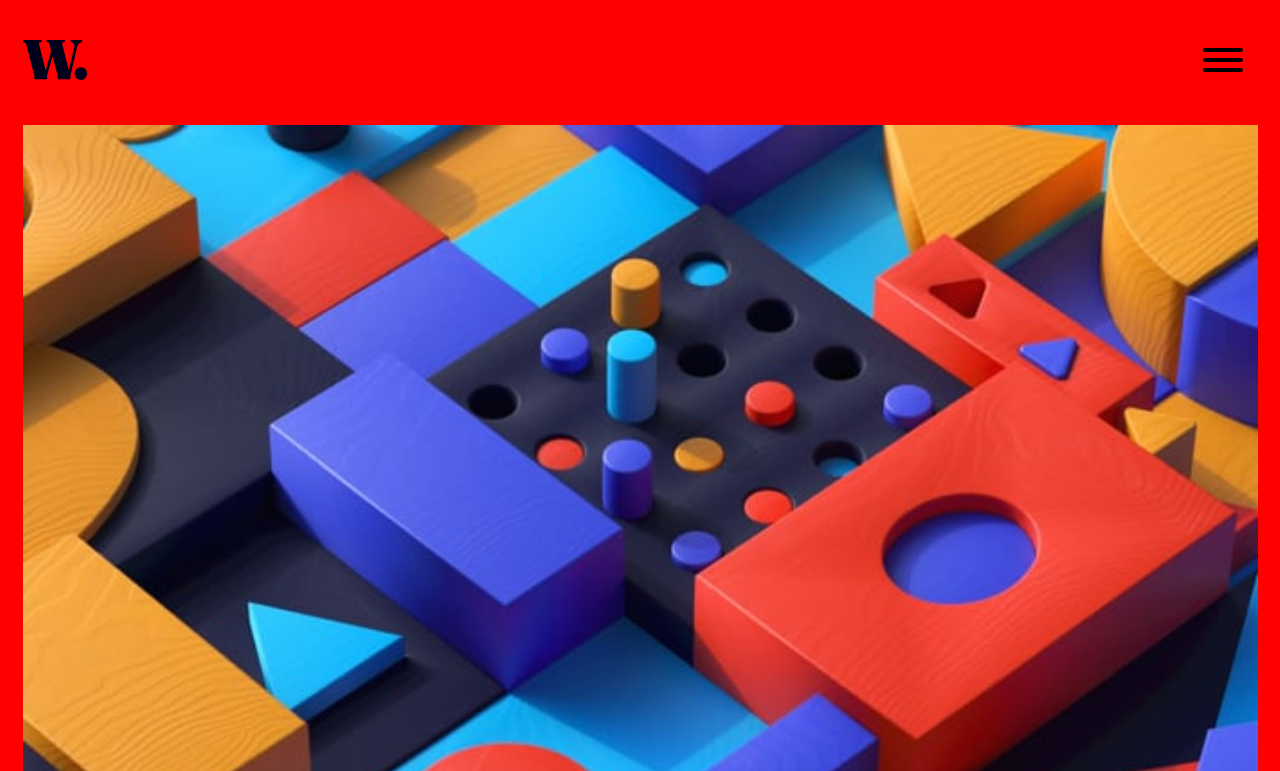
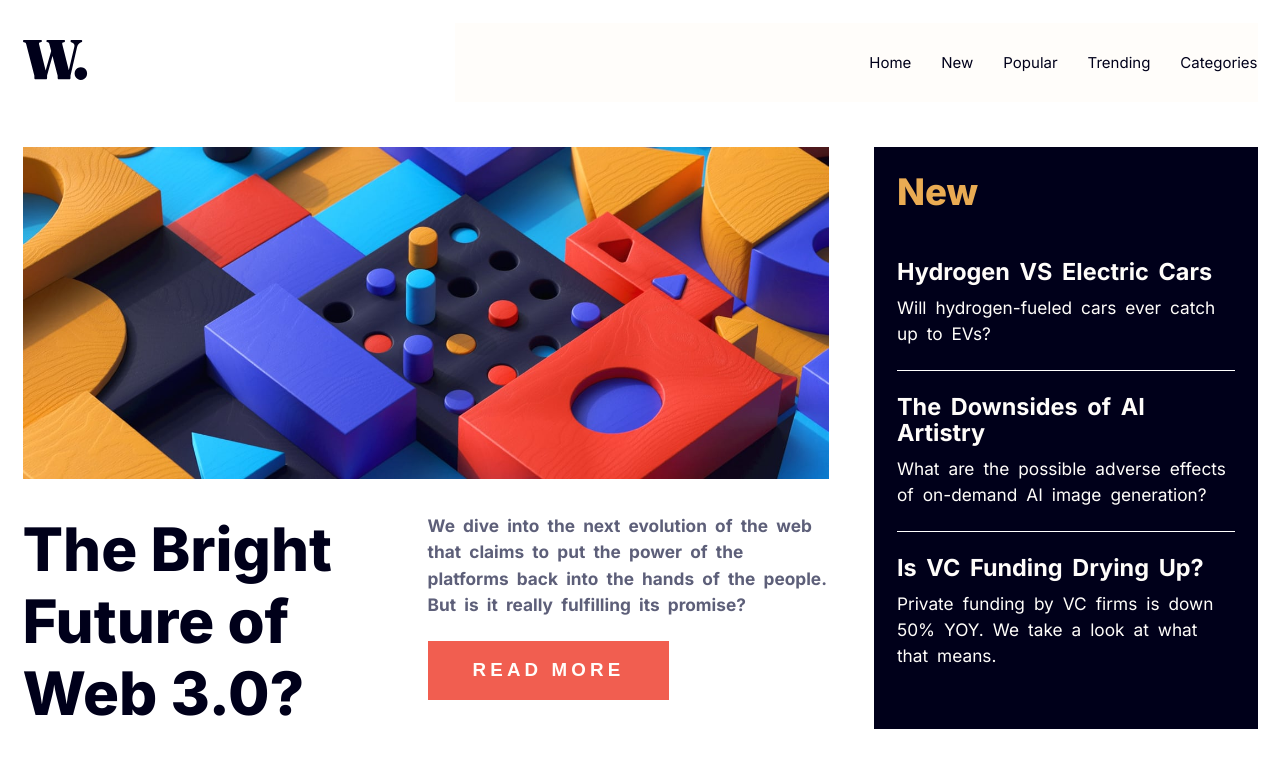
Before and after one commit to Dwayne-B/FEM-news-homepage, a plain HTML site: page index.html in a window 1280 px wide. Shown: the top 771 px of the page. Drawn offline with Linux system fonts and the light colour scheme.

Commit message:
completed

```diff
--- /dev/null
+++ b/app.js
@@ -0,0 +1,43 @@
+// Get hamburger element and nav elements
+const hamburger = document.querySelector('.hamburger');
+const nav = document.querySelector('nav');
+const root = document.querySelector('html');
+let isScrollDisabled = false;
+
+hamburger.addEventListener('click', () => {
+    // Toggle hamburger animation
+    hamburger.classList.toggle('is-active');
+
+    // Toggle nav visibility
+    nav.classList.toggle('toggle-nav');
+
+    // Toggle dark overlay
+    root.classList.toggle('overlay');
+
+    // Toggle scrolling
+    if (isScrollDisabled) {
+        enableScroll();
+    } else {
+        disableScroll();
+    }
+
+    // Update scroll state
+    isScrollDisabled = !isScrollDisabled;
+});
+
+// Disable scrolling function
+function disableScroll() {
+    // Get the current scroll position
+    const scrollY = window.scrollY;
+
+    // Prevent the default behavior of scrolling
+    window.onscroll = function () {
+        window.scrollTo(0, scrollY);
+    };
+}
+
+// Enable scrolling function
+function enableScroll() {
+    // Restore the default behavior of scrolling
+    window.onscroll = function () {};
+}
--- a/index.html
+++ b/index.html
@@ -12,38 +12,50 @@
   <title>Frontend Mentor | News homepage</title>
 
   <!-- Feel free to remove these styles or customise in your own stylesheet 👍 -->
-<link rel="stylesheet" href="style.css">
+  <link rel="stylesheet" href="style.css">
+
 <!-- attribute this github repo https://github.com/jonsuh/hamburgers -->
 <link rel="stylesheet" href="hamburger.css">
 </head>
-<body class="grid col-3 row-3" >
+<body class="" >
 <header class="header ">
   <div class="logo">
     <img src="./assets/images/logo.svg" alt="W. Logo">
   </div>
-  <button class=" hamburger" type="button">
+  <button class=" hamburger hamburger--collapse" type="button"  data-open="false">
     <span class="hamburger-box">
       <span class="hamburger-inner"></span>
     </span>
   </button>
-  <nav class="hidden">
-  Home
-  New
-  Popular
-  Trending
-  Categories
+  <nav class="">
+<ul class=" nav-links-container flex">
+  <li>  <a href="#home">Home</a>
+</li>
+<li>    <a href="new">New</a>
+  </li>
+<li>  <a href="popular">Popular</a>
+  </li>
+  <li><a href="trending">Trending</a>
+</li>
+<li>
+  <a href="categories">Categories</a>
+</li>
+</ul>
   </nav>
 </header>
 <main class="container">
 <section class="section1 ">
   <div class="section1-image-container my">
     <picture>
-      <source src="./assets/images/image-web-3-desktop.jpg" type="image/jpg" media="(min-width: 600px)">
-      <img src="./assets/images/image-web-3-mobile.jpg" alt="colorful background image of geometric shapes and pegs fitting into holes like the kids toy">
+      <source srcset="./assets/images/image-web-3-desktop.jpg" type="image/jpeg" media="(min-width:768px)" width="50" height="50" >
+      <img  src="./assets/images/image-web-3-mobile.jpg" alt="colorful background image of geometric shapes and pegs fitting into holes like the kids toy" >
     </picture>
+
+
+
   </div>
 
- <article>
+ <article class="section1-article">
   <h1 class="text-accent-darkblue text-lg bold ">
     The Bright Future of Web 3.0?
   </h1>
@@ -74,7 +86,7 @@
  <p> What are the possible adverse effects of on-demand AI image generation?</p>
 </article>
 
- <article class="type-fix">
+ <article class=" type-fix">
   <h3 class="text-md">
     Is VC Funding Drying Up?
   </h3>
@@ -124,5 +136,6 @@
     Challenge by <a href="https://www.frontendmentor.io?ref=challenge" target="_blank">Frontend Mentor</a>.
     Coded by <a href="#">Your Name Here</a>.
   </div> -->
+  <script src="./app.js"></script>
 </body>
 </html>
--- a/style.css
+++ b/style.css
@@ -45,8 +45,13 @@ body{
     /* height: 100vh; */
     font-family: var(--ff);
     padding: 1.5rem;
+    overflow-x: hidden;
+
+ position: relative;
+
 
 }
+
 p{
     font-size: var(--fs-1);
 
@@ -57,13 +62,23 @@ img{
 
 
 }
+a{
+    text-decoration: none;
+    color: hsl(var(--dark-blue));
+
+}
+a:hover{
+
+    color:hsl( var(--soft-orange))
+
+}
 /* END BASE */
 
 
 /* UTIL CLASSES */
-.hidden{
+/* .hidden{
     display: none;
-}
+} */
 .bg-accent-red{
     background-color: hsl(var(--soft-red));
 }
@@ -108,30 +123,18 @@ img{
 .gap-50{
     gap: 3rem;
 }
-.grid{
-    display: grid;
-}
+
 .flex{
     display: flex;
 }
 .flex-col{
     flex-direction: column;
 }
-.col-3{
 
-    grid-template-columns: repeat(3,minmax(30%,1fr));
-
-}
-.row-3{
-    grid-template-rows: 80px,repeat(2,1fr);
-}
 .border{
     border: solid 1px red;
 }
-section{
-    /* border: solid 2px blue; */
 
-}
 .my{
     margin: 1.533rem 0;
 
@@ -160,17 +163,71 @@ section{
 /* END UTIL */
 
 /* Custom CSS */
+.overlay::before{
+
+    position: absolute;
+    z-index: 777;
+    content:"";
+    height:100vh;
+    width:100vw;
+    background-color: rgba(0,0,0,0.5);
+
+}
+
+.remove-scroll{
+    overflow: hidden;
+}
 .header{
 
-    grid-column: 1/-1;
+    /* grid-column: 1/-1; */
     display: flex;
     justify-content: space-between;
     align-items: center;
     height: 5.3333rem;
+    position: relative;
 
 }
+nav{
+
+    background-color: hsl( var(--Off-white));
+    /* display: flex;
+    flex-direction: column;
+    justify-content: center; */
+    height: 100vh;
+    width: 65%;
+    position: absolute;
+    right: -10%;
+    top:-30%;
+    padding-left: 2rem;
+    transform: translateX(100%);
+    transition: .3s ease-in;
+    z-index: 888;
+
+
+}
+.nav-links-container{
+    height: 100%;
+
+    flex-direction: column;
+    justify-content: center;
+
+    list-style: none;
+    gap: 2rem;
+
+}
+li{
+    font-weight: var(--semi-bold);
+}
+.toggle-nav{
+    transform: translateX(0);
+    transition: .3s ease-in;
+}
+
+.hamburger{
+    z-index: 999;
+}
 .container{
-    grid-column:1/-1;
+    /* grid-column:1/-1; */
 
 }
 .section1__button{
@@ -195,13 +252,138 @@ gap:1rem;
     font-size: var(--fs-6);
     opacity: .3;
 }
+
 /* **
 MEDIA QUERIES
 ** */
 /* tablet media query */
-@media (min-width:40rem){
-  body{
-    background-color: red;
-  }
+@media (min-width:33rem){
+
 }
 /* desktop media query */
+@media (min-width:46rem){
+
+  main{
+    display: grid;
+gap: 3rem;
+        /* grid-template-columns: repeat(3,1fr);
+
+  */
+
+
+        grid-template-areas:
+"head head head"
+"sec1 sec1 sec2"
+"sec3 sec3 sec3";
+  }
+  .header{
+    grid-area: head;
+
+    grid-column: 1/-1;
+  }
+  nav{
+
+    /* background-color: hsl( var(--Off-white)); */
+    /* display: flex;
+    flex-direction: column;
+    justify-content: center; */
+    height: 100%;
+    width: 65%;
+    position: relative;
+    right: 0;
+    top:0;
+    padding-left: 0;
+    transform: translateX(0%);
+    transition: .3s ease-in;
+    z-index: 888;
+
+
+
+}
+.nav-links-container{
+    height: 100%;
+
+    flex-direction: row;
+    justify-content: end;
+    align-items: center;
+
+    list-style: none;
+    gap: 2rem;
+
+}
+li{
+    font-weight: var(--reg);
+}
+
+
+.hamburger{
+    display: none !important;
+    z-index: 999;
+}
+  .section1{
+    /* grid-column: 1/-1; */
+
+
+    grid-area: sec1;
+    width: 100%;
+
+  }
+  .section1-article{
+    margin-top: 2rem;
+    display: flex;
+    gap:2rem;
+    justify-content: space-between;
+  }
+  .section1-article div{
+    width: 75%;
+
+  }
+  .section1-article h1{
+    font-size: 4rem;
+
+  }
+  .section1__button{
+    padding:1.25rem 3rem;
+    letter-spacing: .275rem;
+    border: none;
+    font-size: 1.25rem;
+    }
+  .section2{
+    /* grid-column: 2/-1; */
+    justify-self:end;
+    align-items: center;
+grid-area: sec2;
+/* width: 84%; */
+  }
+  .section2 article{
+padding: 1.5rem 0;
+
+  }
+  .section2 article p{
+    padding-top: 10px ;
+    /* border: solid red; */
+
+      }
+  img{
+    height: 100%;
+  }
+
+.section3{
+
+    grid-area: sec3;
+    display: grid;
+    grid-template-columns: repeat(3,1fr);
+}
+.section-seperator{
+    margin:  0;
+
+}
+/* .section3 article{
+    width: 100%;
+
+
+} */
+.my{
+    margin: 0;
+}
+}
```
